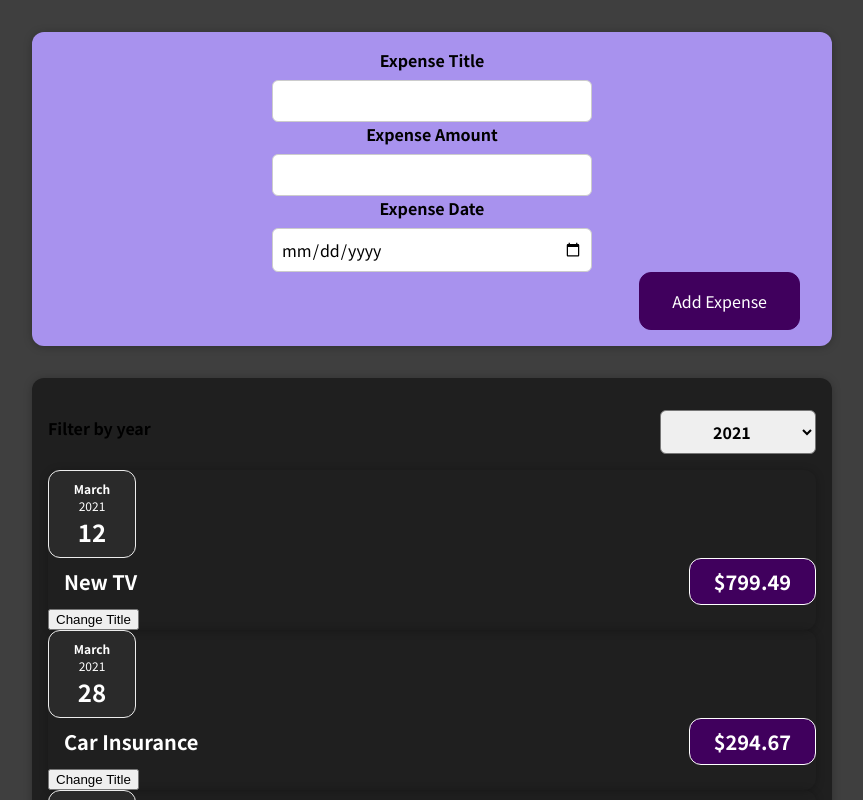
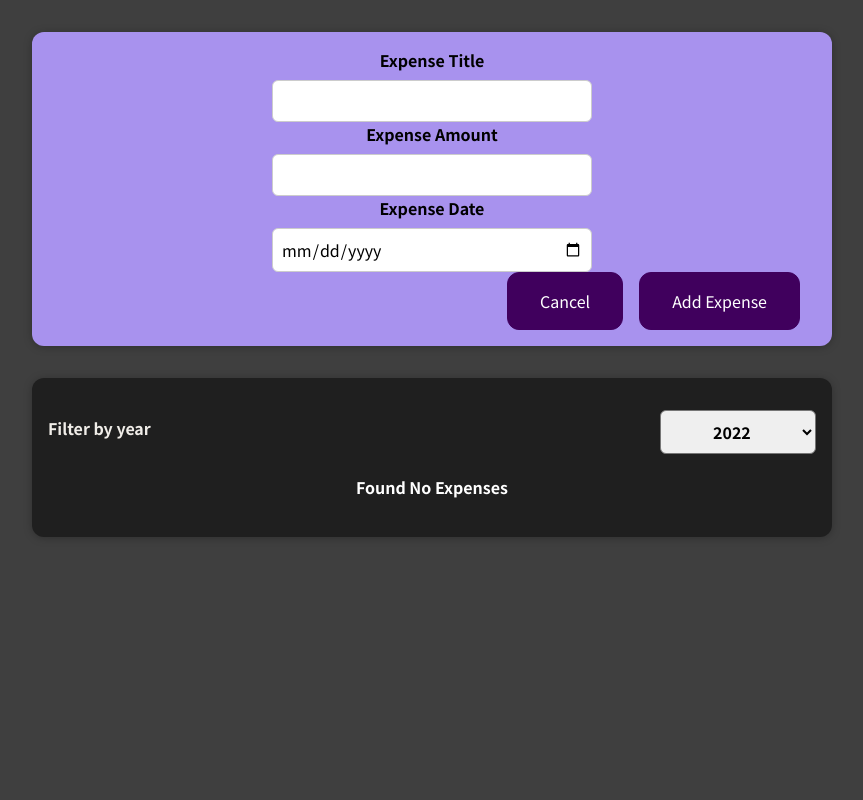
Before and after one commit to tauheedism/first-react-app, a React (Create React App) app: page / in a window 1280 px wide. Both pictures are taken after a click on the button "Add Expense". Shown: the top 800 px of the page, without its empty margins (208-1071 px from the left). Built offline with nearby package versions, Linux system fonts and the light colour scheme.

Commit message:
more conditional rendering with cancel button

```diff
--- a/src/components/Expenses/Expenses.js
+++ b/src/components/Expenses/Expenses.js
@@ -1,20 +1,20 @@
-import ExpenseItem from "./ExpenseItem";
 import React, { useState } from "react";
 import "./Expenses.css";
 import Card from "../UI/Card";
 import ExpensesFilter from "./ExpensesFilter";
 import ExpensesList from "./ExpensesList";
 
+const Expenses = (props) => {
 
-const Expenses = (props) => {
-  const [filteredYear, setSelectedYear] = useState("2021");
+  const [filteredYear, setSelectedYear] = useState("2022");
   const filterChangeHandler = (selectedYear) => {
     setSelectedYear(selectedYear);
   };
+
   const filtered = props.item.filter(
     (ele) => ele.date.getFullYear().toString() === filteredYear
   );
-  console.log(filtered);
+
   return (
     <div>
       <Card className="expenses">
@@ -22,17 +22,7 @@ const Expenses = (props) => {
           selected={filteredYear}
           onChangeFilter={filterChangeHandler}
         />
-        {filtered.map((expense) => {
-          const item = (
-            <ExpenseItem
-              key={expense.id}
-              title={expense.title}
-              amount={expense.amount}
-              date={expense.date}
-            />
-          );
-          return item;
-        })}
+        <ExpensesList items = {filtered}/>
       </Card>
     </div>
   );
--- a/src/components/Expenses/ExpensesFilter.css
+++ b/src/components/Expenses/ExpensesFilter.css
@@ -22,3 +22,7 @@ expenses-filter {
     font-weight: bold;
     border-radius: 6px;
   }
+
+.filterTitle{
+  color: rgb(240, 237, 232);
+}
--- a/src/components/Expenses/ExpensesFilter.js
+++ b/src/components/Expenses/ExpensesFilter.js
@@ -12,7 +12,7 @@ function ExpensesFilter(props) {
   return (
     <div className="expenses-filter">
     <div className="expenses-filter__control">
-      <label>Filter by year</label>
+      <label className="filterTitle">Filter by year</label>
       <select value={props.selected} onChange={selectedYearHandler}>
         <option value="2023">2023</option>
         <option value="2022">2022</option>
--- a/src/components/Expenses/ExpensesList.js
+++ b/src/components/Expenses/ExpensesList.js
@@ -3,6 +3,25 @@ import ExpenseItem from "./ExpenseItem";
 import "./ExpensesList.css";
 
 const ExpensesList = (props) => {
+
+    if(props.items.length === 1)
+    {
+        return [props.items.map((expense) => {
+            const item = (
+              <ExpenseItem
+                key={expense.id}
+                title={expense.title}
+                amount={expense.amount}
+                date={expense.date}
+              />
+            );
+            return item;
+          }),
+          <h4 className="expenses-list__fallback">Add more Expenses</h4>
+        ]
+
+    }
+
   if (props.items.length === 0) {
     return <h4 className="expenses-list__fallback">Found No Expenses</h4>;
   }
--- a/src/components/newExpense/ExpenseForm.css
+++ b/src/components/newExpense/ExpenseForm.css
@@ -24,3 +24,6 @@ new-expense__controls {
   .new-expense__actions {
     text-align: right;
   }
+  .cancel-expense__actions{
+    text-align: left;
+  }
--- a/src/components/newExpense/ExpenseForm.js
+++ b/src/components/newExpense/ExpenseForm.js
@@ -6,8 +6,22 @@ function ExpenseForm(props) {
   const [enteredAmount, setEnteredAmount] = useState("");
   const [enteredDate, setEnteredDate] = useState("");
 
+  // const [userInput, setUserInput] = useState({
+  //   enteredTitle: '',
+  //   enteredAmount: '',
+  //   enteredDate: ''
+  // })
+
   const dateHandler = (event) => {
     setEnteredDate(event.target.value);
+    // setUserInput({
+    //   ...userInput,
+    //   enteredTitle: event.target.value
+    // })
+
+    // setUserInput((prevState) => {
+    //   return {...prevState, enteredTitle: event.target.value}
+    // })
   };
 
   const titleHandler = (event) => {
@@ -26,7 +40,6 @@ function ExpenseForm(props) {
       amount: enteredAmount,
       date: new Date(enteredDate),
     };
-    console.log(expenseData);
     props.onSaveExpenseData(expenseData);
 
     setEnteredTitle("");
@@ -43,7 +56,8 @@ function ExpenseForm(props) {
             type="text"
             name="title"
             value={enteredTitle}
-          />        </div>
+          />
+        </div>
         <div className="new-expense__control">
           <label>Expense Amount</label>
           <input
@@ -61,13 +75,14 @@ function ExpenseForm(props) {
             onChange={dateHandler}
             type="date"
             name="date"
-            min="2019-06-19"
-            max="2023-12-31"
+            min="2019-01-19"
+            max="2022-12-31"
             value={enteredDate}
           />
         </div>
       </div>
       <div className="new-expense__actions">
+         <button onClick={props.onCancel}>Cancel</button>
         <button>Add Expense</button>
       </div>
     </form>
--- a/src/components/newExpense/NewExpense.js
+++ b/src/components/newExpense/NewExpense.js
@@ -1,34 +1,35 @@
-import React, {useState} from "react";
-import './NewExpense.css'
+import React, { useState } from "react";
+import "./NewExpense.css";
 import ExpenseForm from "./ExpenseForm";
 
-
 const NewExpense = (props) => {
-  const [isEditing, setIsEditing] = useState(false)
+  const [isEditing, setIsEditing] = useState(false);
 
   const saveExpenseDataHandler = (enteredExpenseData) => {
-
     const expenseData = {
       ...enteredExpenseData,
-       id: Math.random().toString()
-     }
+      id: Math.random().toString(),
+    };
     props.onAddExpense(expenseData);
-     setIsEditing(false)
+    setIsEditing(false);
+  };
+  const startEditingHandler = () => {
+    setIsEditing(true);
+  };
 
-    }
-    const startEditingHandler = () => {
-      setIsEditing(true)
-     }
-
-     const cancelEditing = () =>
-     {
-      setIsEditing(false)
-     }
+  const cancelEditing = () => {
+    setIsEditing(false);
+  };
 
   return (
     <div className="new-expense">
       {!isEditing && <button onClick={startEditingHandler}>Add Expense</button>}
-     {isEditing && <ExpenseForm onSaveExpenseData={saveExpenseDataHandler} onCancel={cancelEditing}/>}
+      {isEditing && (
+        <ExpenseForm
+          onSaveExpenseData={saveExpenseDataHandler}
+          onCancel={cancelEditing}
+        />
+      )}
     </div>
   );
 };
```
Also changed, not shown: src/components/Expenses/ExpensesList.css (indentation only). Lines whose indentation alone changed are shown as unchanged.
